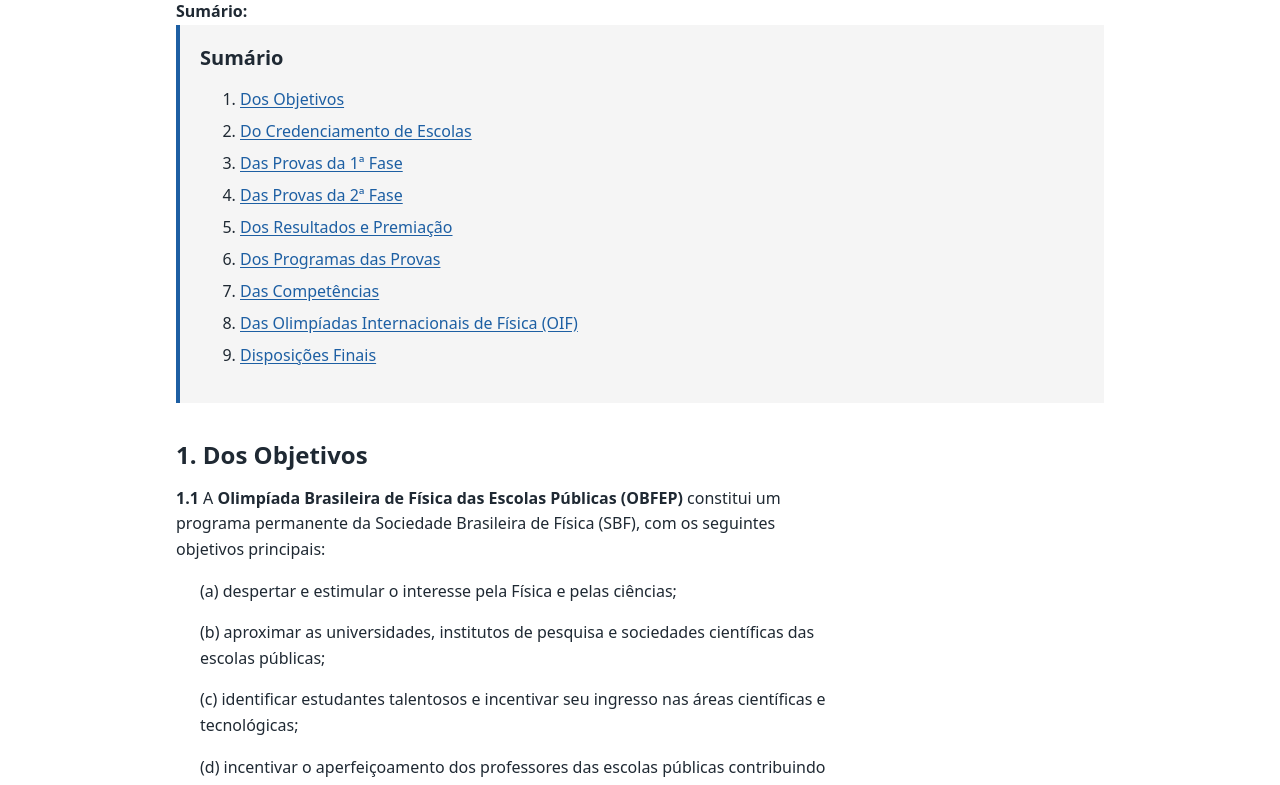
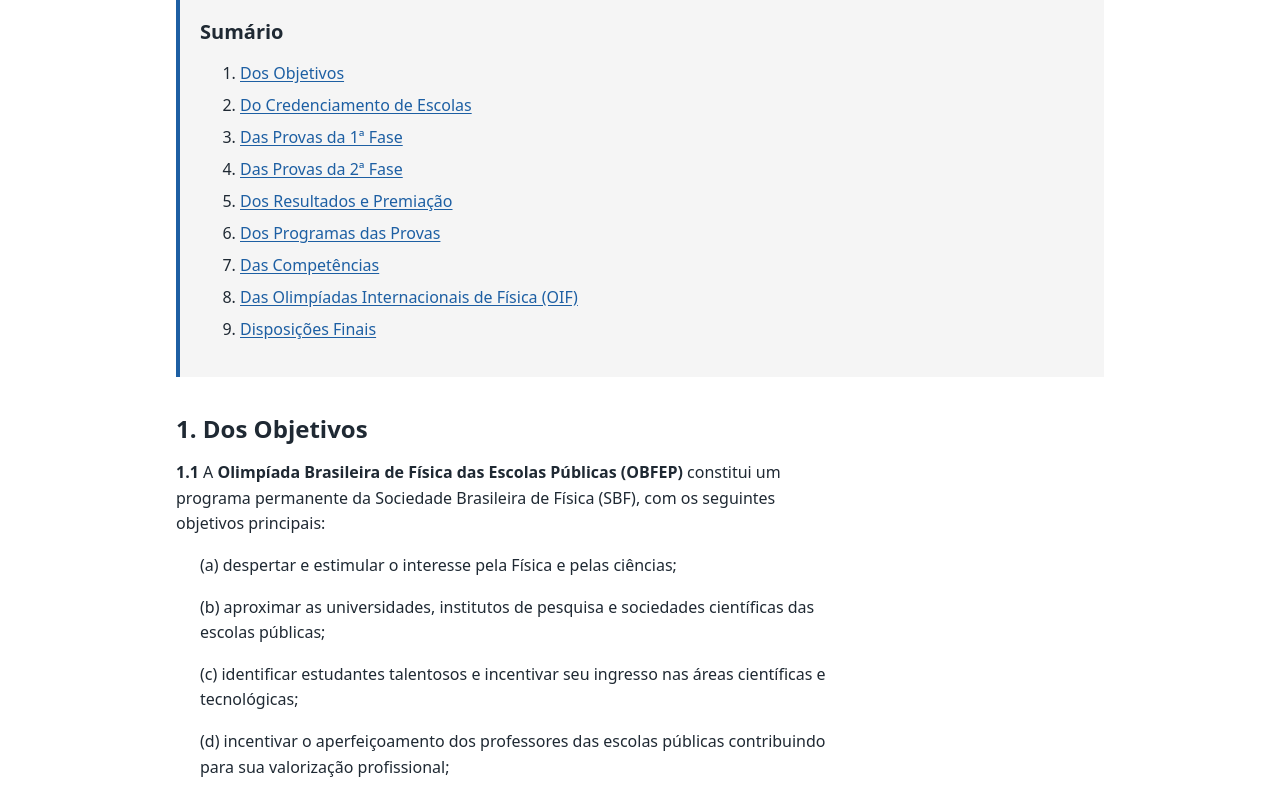
Before and after one commit to kleytonpereira/OBFEP-Regulamento-Prototipo, a plain HTML site: page index.html in a window 1280 px wide. Shown: the part 210-995 px from the top of the page. Drawn offline with Linux system fonts and the light colour scheme.

Commit message:
Remove rótulo de sumário duplicado
Co-Authored-By: Claude Opus 5.5 <noreply@anthropic.com>

```diff
--- a/index.html
+++ b/index.html
@@ -52,7 +52,6 @@
     <h1>Regulamento 2026</h1>
 
 
-<strong>Sumário:</strong>
 <nav class="sumario" aria-labelledby="titulo-sumario"><h2 id="titulo-sumario">Sumário</h2><ol>
 <li><a href="#item1">Dos Objetivos</a></li>
 <li><a href="#item2">Do Credenciamento de Escolas</a></li>
```
